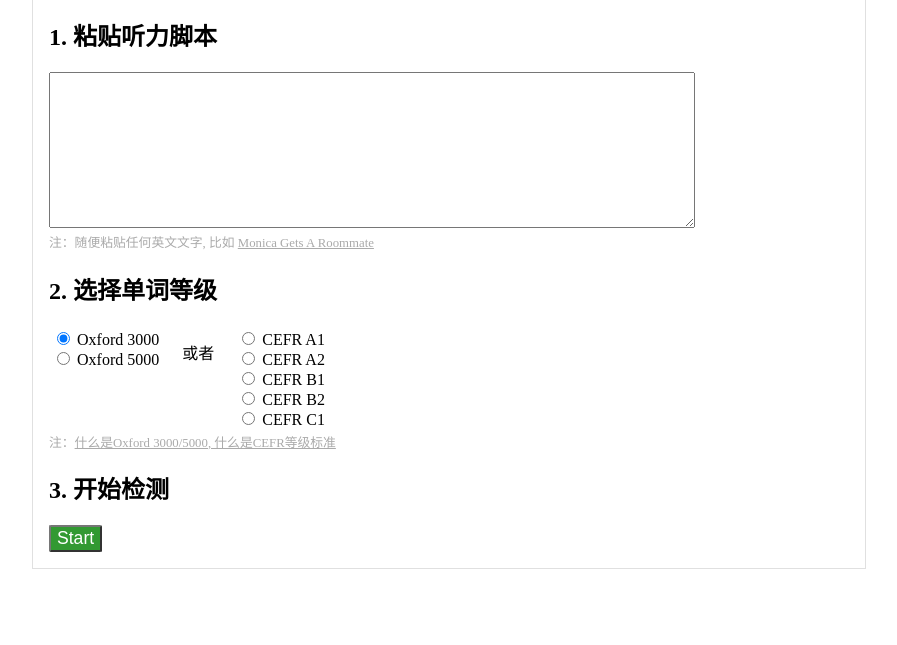
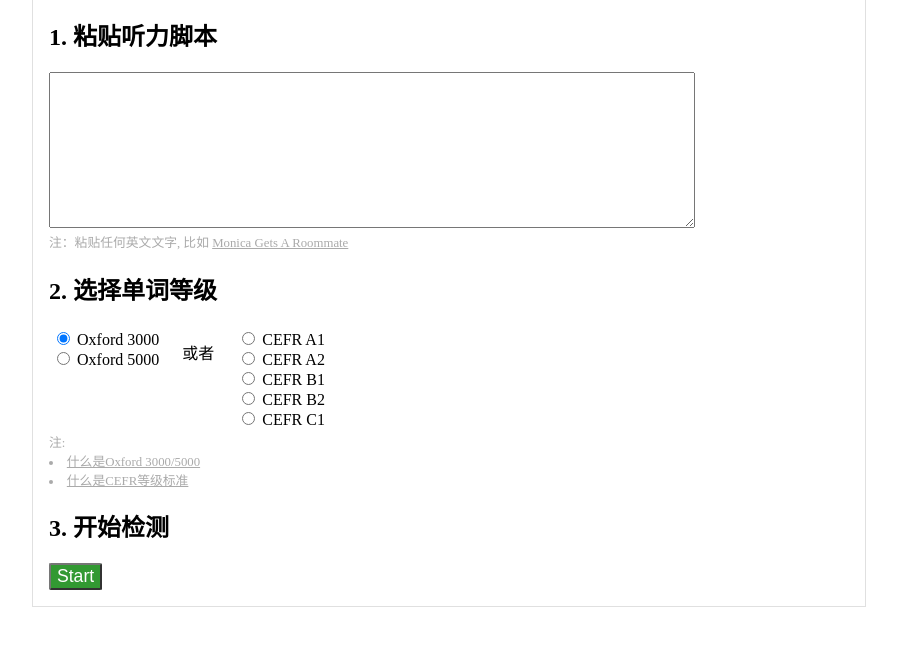
Before and after one commit to liaoleejun/word-pal, a plain HTML site: page index.html in a window 1280 px wide. Shown: the part 149-794 px from the top of the page, without its empty margins (191-1088 px from the left). Drawn offline with Linux system fonts and the light colour scheme.

Commit message:
更新页面文字, 更正单词等级标准说明连接

```diff
--- a/index.html
+++ b/index.html
@@ -12,7 +12,7 @@
 
     <h2>1. 粘贴听力脚本</h2>
     <label for="input"><textarea name="input" id="input" rows="10"></textarea></label>
-    <div class="note">注：随便粘贴任何英文文字, 比如 <a href="https://fangj.github.io/friends/season/0101.html">Monica Gets A Roommate</a></div>
+    <div class="note">注：粘贴任何英文文字, 比如 <a href="https://fangj.github.io/friends/season/0101.html" target="_blank">Monica Gets A Roommate</a></div>
 
     <h2>2. 选择单词等级</h2>
     <table>
@@ -61,7 +61,10 @@
             </td>
         </tr>
     </table>
-    <div class="note">注：<a href="#">什么是Oxford 3000/5000, 什么是CEFR等级标准</a></div>
+    <div class="note">注:
+        <li><a href="https://www.oxfordlearnersdictionaries.com/wordlist/">什么是Oxford 3000/5000</a></li>
+        <li><a href="https://www.fluentin3months.com/cefr-levels/">什么是CEFR等级标准</a></li>
+    </div>
     <h2>3. 开始检测</h2>
     <button>Start</button>
 </div>
```
